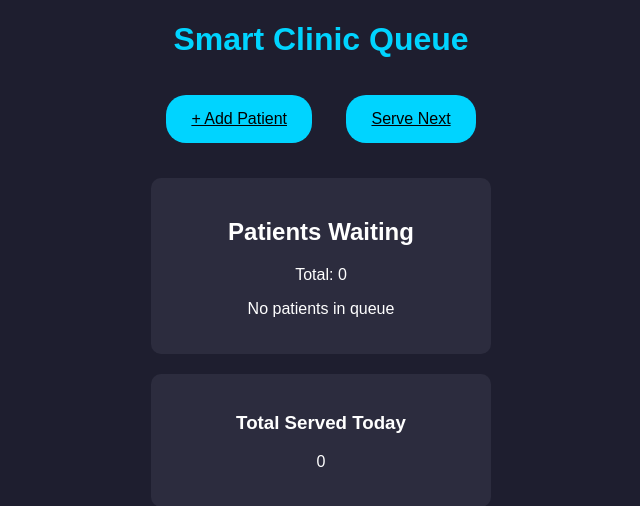
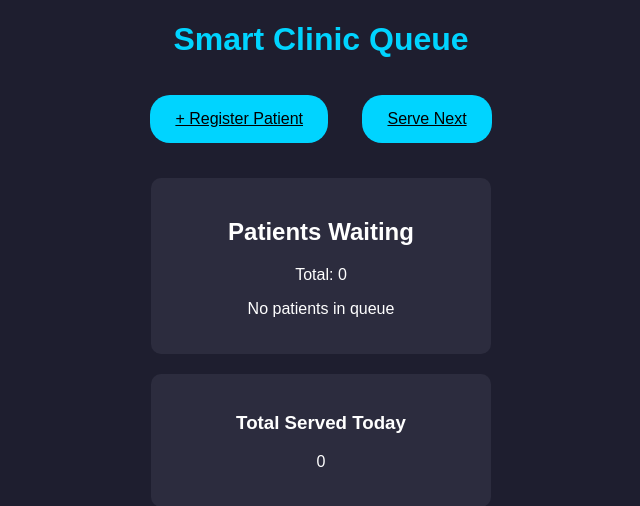
Before and after one commit to x-fvctor/smart-clinic-queue, a Flask app: page / in a window 1280 px wide. Shown: the top 506 px of the page, without its empty margins (319-959 px from the left). Run offline with Flask 3, Linux system fonts and the light colour scheme.

Commit message:
css updated

```diff
--- a/templates/index.html
+++ b/templates/index.html
@@ -9,7 +9,7 @@
     <h1>Smart Clinic Queue</h1>
 
     <div class="actions">
-        <a href="/add">+ Add Patient</a>
+        <a href="/add">+ Register Patient</a>
         <a href="/serve">Serve Next</a>
     </div>
 
```
